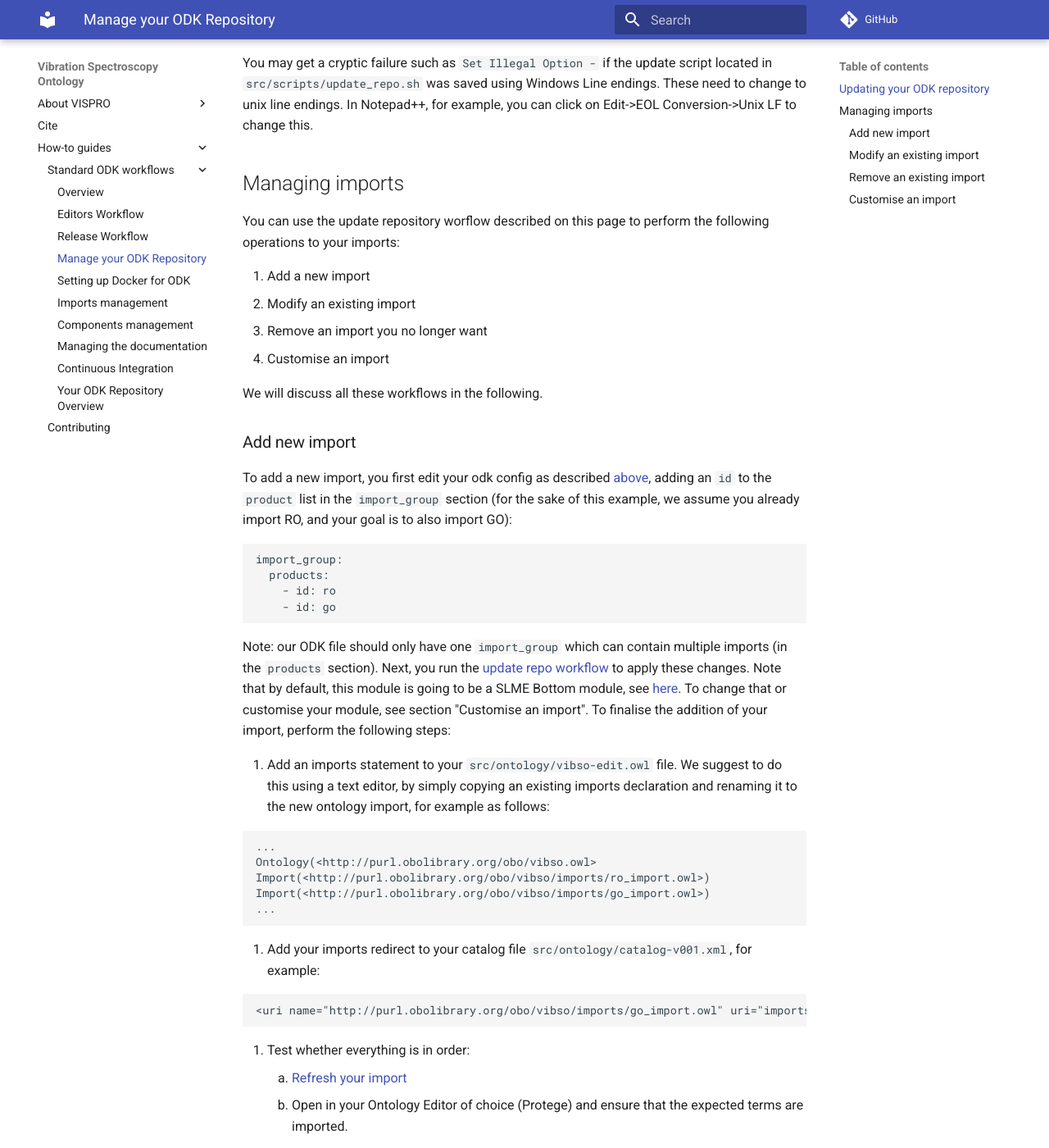
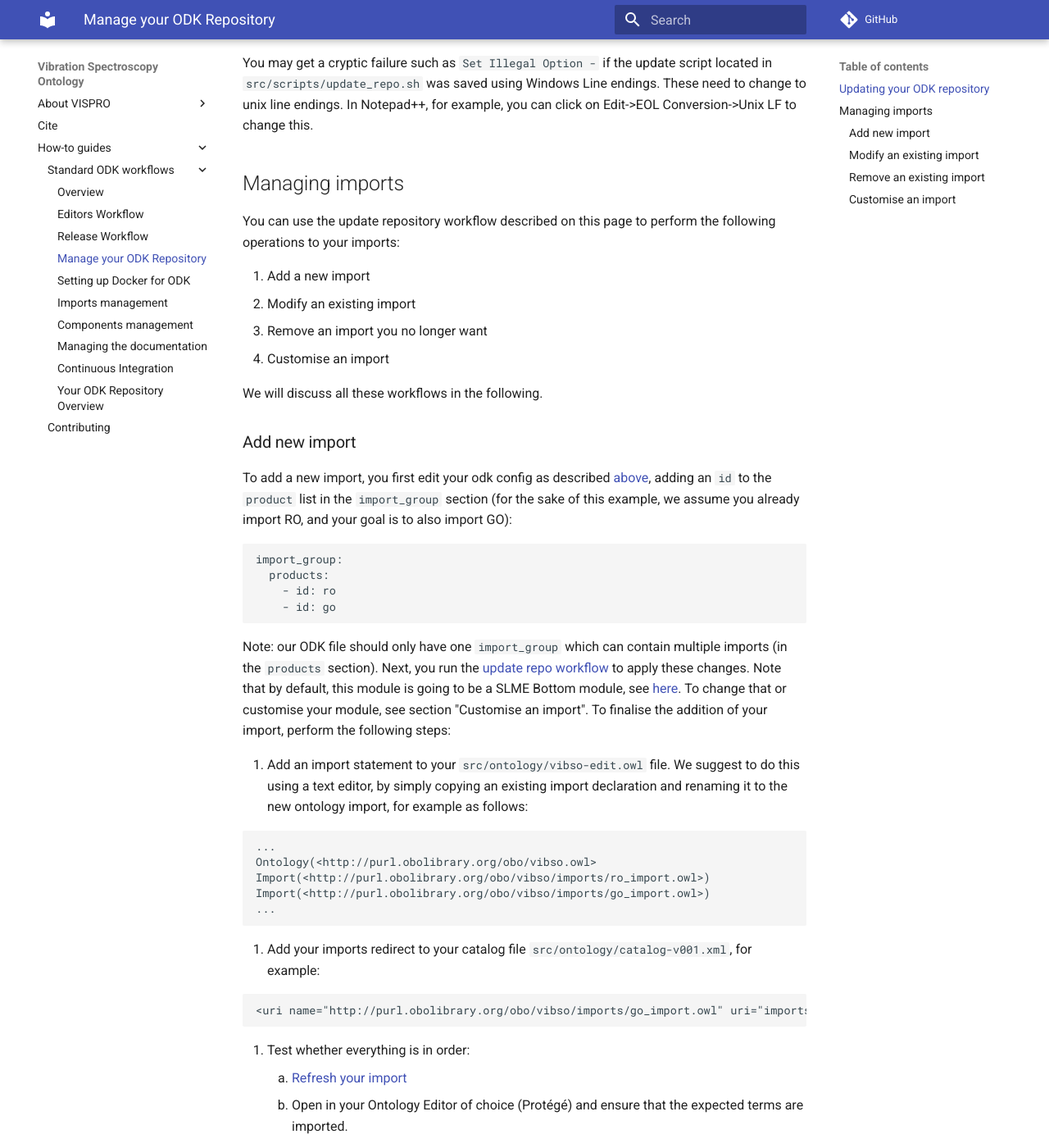
Before and after one commit to NFDI4Chem/VibrationalSpectroscopyOntology, an MkDocs documentation site: the page built from docs/odk-workflows/RepoManagement.md, in a window 1280 px wide and 1400 px high, scrolled down 399 px. Shown: the whole window at 82% size. Built offline with MkDocs 1.6.1 and Material for MkDocs 9.7.7, drawn with Linux system fonts in a browser that asks for light colours; comment, search, counter and statistics services are not loaded; some of the changed text lies outside the part shown.

Commit message:
fix ODK default docs (see also https://github.com/INCATools/ontology-development-kit/pull/722)

````diff
--- a/docs/odk-workflows/RepoManagement.md
+++ b/docs/odk-workflows/RepoManagement.md
@@ -19,7 +19,7 @@
 
 ## Managing imports
 
-You can use the update repository worflow described on this page to perform the following operations to your imports:
+You can use the update repository workflow described on this page to perform the following operations to your imports:
 
 1. Add a new import
 2. Modify an existing import
@@ -31,7 +31,7 @@
 
 ### Add new import
 
-To add a new import, you first edit your odk config as described [above](#Updating-your-ODK-repository), adding an `id` to the `product` list in the `import_group` section (for the sake of this example, we assume you already import RO, and your goal is to also import GO):
+To add a new import, you first edit your odk config as described [above](#updating-your-odk-repository), adding an `id` to the `product` list in the `import_group` section (for the sake of this example, we assume you already import RO, and your goal is to also import GO):
 
 ```
 import_group:
@@ -40,9 +40,9 @@
     - id: go
 ```
 
-Note: our ODK file should only have one `import_group` which can contain multiple imports (in the `products` section). Next, you run the [update repo workflow](#Updating-your-ODK-repository) to apply these changes. Note that by default, this module is going to be a SLME Bottom module, see [here](http://robot.obolibrary.org/extract). To change that or customise your module, see section "Customise an import". To finalise the addition of your import, perform the following steps:
+Note: our ODK file should only have one `import_group` which can contain multiple imports (in the `products` section). Next, you run the [update repo workflow](#updating-your-odk-repository) to apply these changes. Note that by default, this module is going to be a SLME Bottom module, see [here](http://robot.obolibrary.org/extract). To change that or customise your module, see section "Customise an import". To finalise the addition of your import, perform the following steps:
 
-1. Add an imports statement to your `src/ontology/vibso-edit.owl` file. We suggest to do this using a text editor, by simply copying an existing imports declaration and renaming it to the new ontology import, for example as follows:
+1. Add an import statement to your `src/ontology/vibso-edit.owl` file. We suggest to do this using a text editor, by simply copying an existing import declaration and renaming it to the new ontology import, for example as follows:
 
 ```
 ...
@@ -60,7 +60,7 @@
 
 3. Test whether everything is in order:
     1. [Refresh your import](UpdateImports.md)
-    2. Open in your Ontology Editor of choice (Protege) and ensure that the expected terms are imported.
+    2. Open in your Ontology Editor of choice (Protégé) and ensure that the expected terms are imported.
 
 ### Modify an existing import
 
@@ -72,7 +72,7 @@
 
 1. remove the import declaration from your `src/ontology/vibso-edit.owl`.
 2. remove the id from your `src/ontology/vibso-odk.yaml`, eg. `- id: go` from the list of `products` in the `import_group`.
-3. run [update repo workflow](#Updating-your-ODK-repository)
+3. run [update repo workflow](#updating-your-odk-repository)
 4. delete the associated files manually:
     - `src/imports/go_import.owl`
     - `src/imports/go_terms.txt`
````
Also changed, not shown: other parts of docs/odk-workflows/RepoManagement.md (+1 -1 lines), docs/odk-workflows/EditorsWorkflow.md (+6 -5 lines), docs/odk-workflows/ManageDocumentation.md (+2 -2 lines), docs/odk-workflows/ReleaseWorkflow.md (+4 -4 lines), docs/odk-workflows/RepositoryFileStructure.md (+3 -3 lines), docs/odk-workflows/UpdateImports.md (+9 -9 lines).
